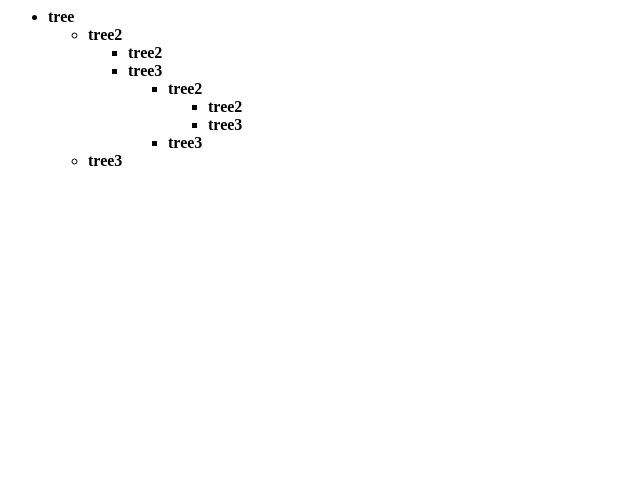
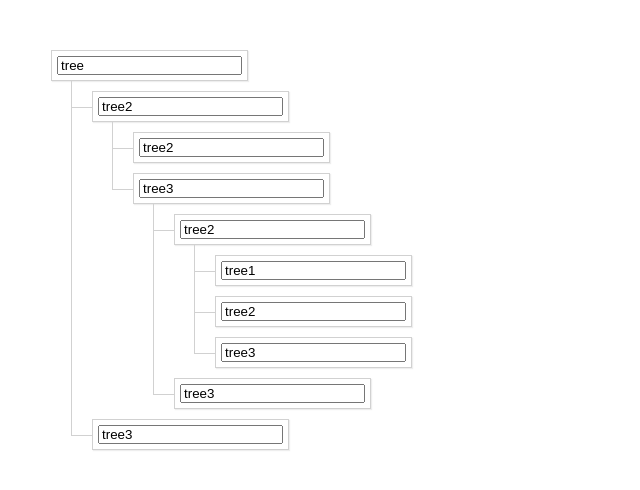
Before and after one commit to ivanov-v/tree-view, a website built with webpack: page index.html in a window 1280 px wide. Shown: the whole page, without its empty margins (0-640 px from the left). Built offline with nearby package versions, Linux system fonts and the light colour scheme.

Commit message:
Добавлены стили

```diff
--- a/app/model/index.js
+++ b/app/model/index.js
@@ -13,6 +13,9 @@ const initialState = {
             {
               name: 'tree2',
               branch: [
+                {
+                  name: 'tree1'
+                },
                 {
                   name: 'tree2'
                 },
--- a/app/view/tree.js
+++ b/app/view/tree.js
@@ -1,24 +1,24 @@
 export function treeTempl(tree) {
   return `
-    <ul>
-      ${itemTempl(tree)}
-    </ul>
+    <ul class="tree">${ nodeTempl(tree) }</ul>
   `;
 }
 
-export function itemTempl({ name, branch }) {
+export function nodeTempl({ name, branch }) {
   return `
-    <li>
-      <b>${name}</b>
-      ${branch ? branchTempl(branch) : ''}
+    <li class="node">
+      <div class="node__inner">
+        <input class="node__input" type="text" value=${ name }>
+      </div>
+      ${ branch ? branchTempl(branch) : '' }
     </li>
   `;
 }
 
 export function branchTempl(items) {
   return `
-    <ul>
-      ${items.map(item => itemTempl(item)).join('')}
+    <ul class="branch">
+      ${ items.map(item => nodeTempl(item)).join('') }
     </ul>
   `;
 }
--- a/index.html
+++ b/index.html
@@ -1,10 +1,11 @@
 <html lang="ru">
   <head>
     <meta charset="UTF-8">
+    <link rel="stylesheet" href="./styles/main.css">
     <title>tree view</title>
   </head>
   <body>
-    <div id="app">loading...</div>
+    <div class="app" id="app">loading...</div>
     <script src="dist/bundle.js"></script>
   </body>
 </html>
--- /dev/null
+++ b/styles/main.css
@@ -0,0 +1,88 @@
+body,
+html {
+  height: 100%;
+  padding: 0;
+  margin: 0
+}
+
+html {
+  box-sizing: border-box;
+}
+
+*,
+::after,
+::before {
+    box-sizing: inherit
+}
+
+.app {
+  padding: 50px;
+}
+
+.tree {
+  margin: 0;
+  padding: 0;
+  list-style: none;
+}
+
+.tree > .node {
+  padding-left: 0;
+  padding-top: 0;
+}
+
+.tree > .node > .node__inner::before,
+.tree > .node > .node__inner::after {
+  display: none;
+}
+
+.branch {
+  position: relative;
+  margin: 0;
+  padding-left: 20px;
+  list-style: none;
+}
+
+.node {
+  padding-top: 10px;
+  padding-left: 20px;
+  border-left: 1px solid #d1d1d1;
+}
+
+.node__input {
+  height: 19px;
+}
+
+.node:last-child {
+  border-color: transparent;
+}
+
+.node:last-child .node__inner::before {
+  content: '';
+  position: absolute;
+  top: -11px;
+  right: 100%;
+  margin-right: 21px;
+  width: 1px;
+  height: 27px;
+  background: #d1d1d1;
+}
+
+.node__inner {
+  position: relative;
+  display: inline-block;
+  vertical-align: top;
+  padding: 5px;
+  border: 1px solid #d1d1d1;
+  background-color: #fff;
+  box-shadow: 1px 1px 1px rgba(221, 221, 221, 0.5);
+}
+
+.node__inner::after {
+  content: '';
+  position: absolute;
+  top: 15px;
+  right: 100%;
+  width: 21px;
+  height: 1px;
+  background: #d1d1d1;
+}
```
